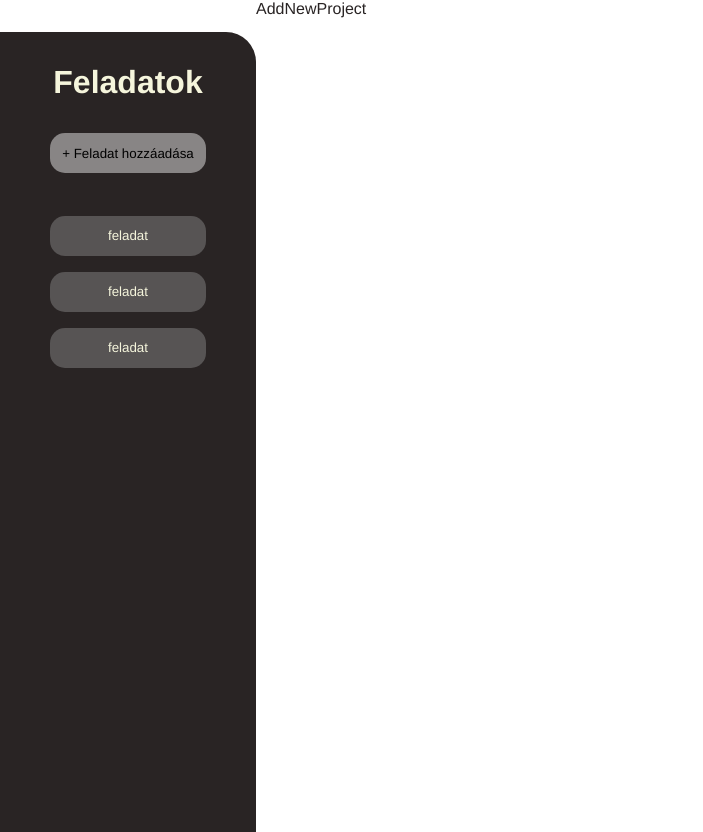
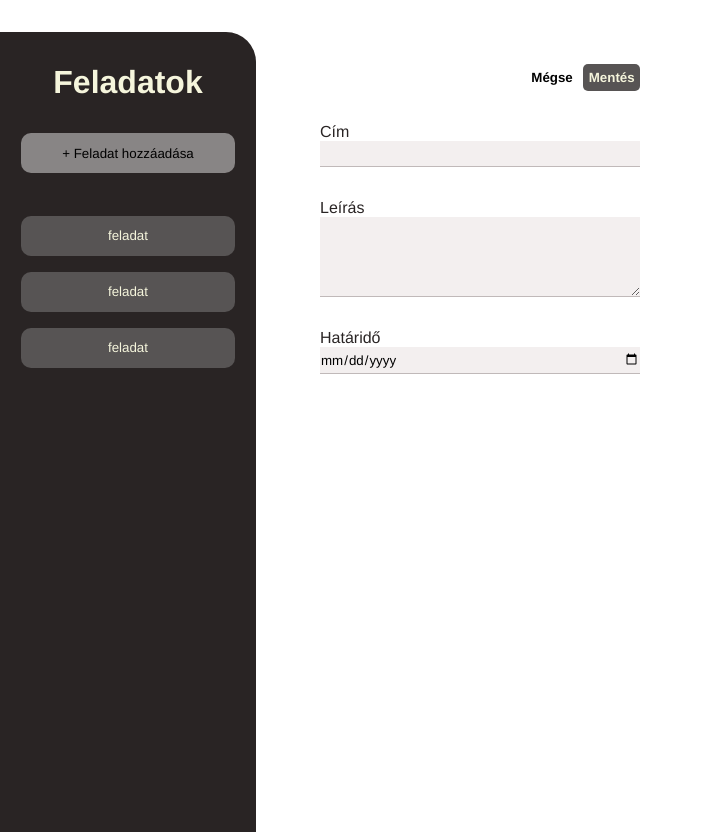
Before and after one commit to KAkos27/TodoSoloReact, a React (Vite) app: page / in a window 1280 px wide. Both pictures are taken after a click on the button "+ Feladat hozzáadása". Shown: the whole page, without its empty margins (0-703 px from the left). Built offline with nearby package versions, Linux system fonts and the light colour scheme.

Commit message:
alap state letrehozva

```diff
--- a/src/App.jsx
+++ b/src/App.jsx
@@ -1,12 +1,37 @@
+import { useState } from "react";
 import AddNewProject from "./components/AddNewProject/AddNewProject";
 import NoProjectSelected from "./components/NoProjectSelected/NoProjectSelected";
 import Sidebar from "./components/Sidebar/Sidebar";
 
 const App = () => {
+  const [projects, setProjects] = useState({
+    selectedProjectId: undefined,
+    projects: [],
+  });
+
+  const handleSelections = (id) => {
+    setProjects((prevPojects) => {
+      return {
+        ...prevPojects,
+        selectedProjectId: id,
+      };
+    });
+  };
+
+  let contentToDisplay;
+
+  if (projects.selectedProjectId === undefined) {
+    contentToDisplay = (
+      <NoProjectSelected onStartNewProject={handleSelections} />
+    );
+  } else if (projects.selectedProjectId === null) {
+    contentToDisplay = <AddNewProject onCancelNewProject={handleSelections} />;
+  }
+
   return (
     <>
-      <Sidebar />
-      {false ? <NoProjectSelected /> : <AddNewProject />}
+      <Sidebar onStartNewProject={handleSelections} />
+      {contentToDisplay}
     </>
   );
 };
--- a/src/components/AddNewProject/AddNewProject.css
+++ b/src/components/AddNewProject/AddNewProject.css
@@ -0,0 +1,68 @@
+.add-new-project {
+  display: flex;
+  flex-direction: column;
+  margin: 4em;
+  width: 50%;
+}
+
+.menu {
+  display: flex;
+  justify-content: flex-end;
+  width: 20em;
+}
+
+.cancel-button {
+  background-color: white;
+  border: none;
+}
+
+.cancel-button:hover {
+  color: rgb(224, 59, 59);
+  cursor: pointer;
+}
+
+.save-button {
+  background-color: rgb(87, 84, 84);
+  border: none;
+  border-radius: 5px;
+  color: beige;
+  height: 2em;
+  margin-left: 0.8em;
+  padding: 0.4em;
+}
+
+.save-button:hover {
+  background-color: rgb(26, 26, 26);
+  cursor: pointer;
+}
+
+.input-elements {
+  display: flex;
+  flex-direction: column;
+  width: 20em;
+}
+
+.input-elements label {
+  margin-top: 2em;
+}
+
+.input-elements input {
+  height: 2em;
+}
+
+.input-elements textarea {
+  height: 6em;
+}
+
+.input-elements input,
+.input-elements textarea {
+  background-color: rgb(243, 239, 239);
+  border: none;
+  border-bottom: 1px solid rgb(192, 185, 185);
+}
+
+.input-elements input:focus,
+.input-elements textarea:focus {
+  border-bottom: 1px solid rgb(41, 36, 36);
+  outline: none;
+}
--- a/src/components/AddNewProject/AddNewProject.jsx
+++ b/src/components/AddNewProject/AddNewProject.jsx
@@ -1,5 +1,29 @@
-const AddNewProject = () => {
-  return <div>AddNewProject</div>;
+import "./AddNewProject.css";
+
+const AddNewProject = ({ onCancelNewProject, onSaveNewProject }) => {
+  return (
+    <div className="add-new-project">
+      <div className="menu">
+        <button
+          className="cancel-button"
+          onClick={() => onCancelNewProject(undefined)}
+        >
+          <strong>Mégse</strong>
+        </button>
+        <button className="save-button" onClick={onSaveNewProject}>
+          <strong>Mentés</strong>
+        </button>
+      </div>
+      <div className="input-elements">
+        <label>Cím</label>
+        <input type="text" />
+        <label>Leírás</label>
+        <textarea />
+        <label>Határidő</label>
+        <input type="date" />
+      </div>
+    </div>
+  );
 };
 
 export default AddNewProject;
--- a/src/components/NoProjectSelected/NoProjectSelected.jsx
+++ b/src/components/NoProjectSelected/NoProjectSelected.jsx
@@ -1,7 +1,7 @@
 import noProjectImg from "/src/assets/no_project_selected.svg";
 import "./NoProjectSelected.css";
 
-const NoProjectSelected = () => {
+const NoProjectSelected = ({ onStartNewProject }) => {
   return (
     <div className="no-project-selected">
       <img src={noProjectImg} />
@@ -9,7 +9,9 @@ const NoProjectSelected = () => {
       <p>
         <strong>Válassz ki egy feladatot, vagy készíts egy újat!</strong>
       </p>
-      <button>Feladat létrehozása</button>
+      <button onClick={() => onStartNewProject(null)}>
+        Feladat létrehozása
+      </button>
     </div>
   );
 };
--- a/src/components/Sidebar/Sidebar.css
+++ b/src/components/Sidebar/Sidebar.css
@@ -23,10 +23,10 @@
 .side-bar__add-button {
   background-color: rgb(87, 84, 84);
   border: none;
-  border-radius: 15px;
+  border-radius: 10px;
   color: beige;
   height: 3em;
-  width: 70%;
+  width: 16em;
 }
 
 .side-bar__button:hover,
--- a/src/components/Sidebar/Sidebar.jsx
+++ b/src/components/Sidebar/Sidebar.jsx
@@ -1,10 +1,15 @@
 import "./Sidebar.css";
 
-const Sidebar = () => {
+const Sidebar = ({ onStartNewProject }) => {
   return (
     <div className="side-bar">
       <h2>Feladatok</h2>
-      <button className="side-bar__add-button">+ Feladat hozzáadása</button>
+      <button
+        className="side-bar__add-button"
+        onClick={() => onStartNewProject(null)}
+      >
+        + Feladat hozzáadása
+      </button>
       <button className="side-bar__button">feladat</button>
       <button className="side-bar__button">feladat</button>
       <button className="side-bar__button">feladat</button>
```
Also changed, not shown: eslint.config.js (+18 -17 lines).
